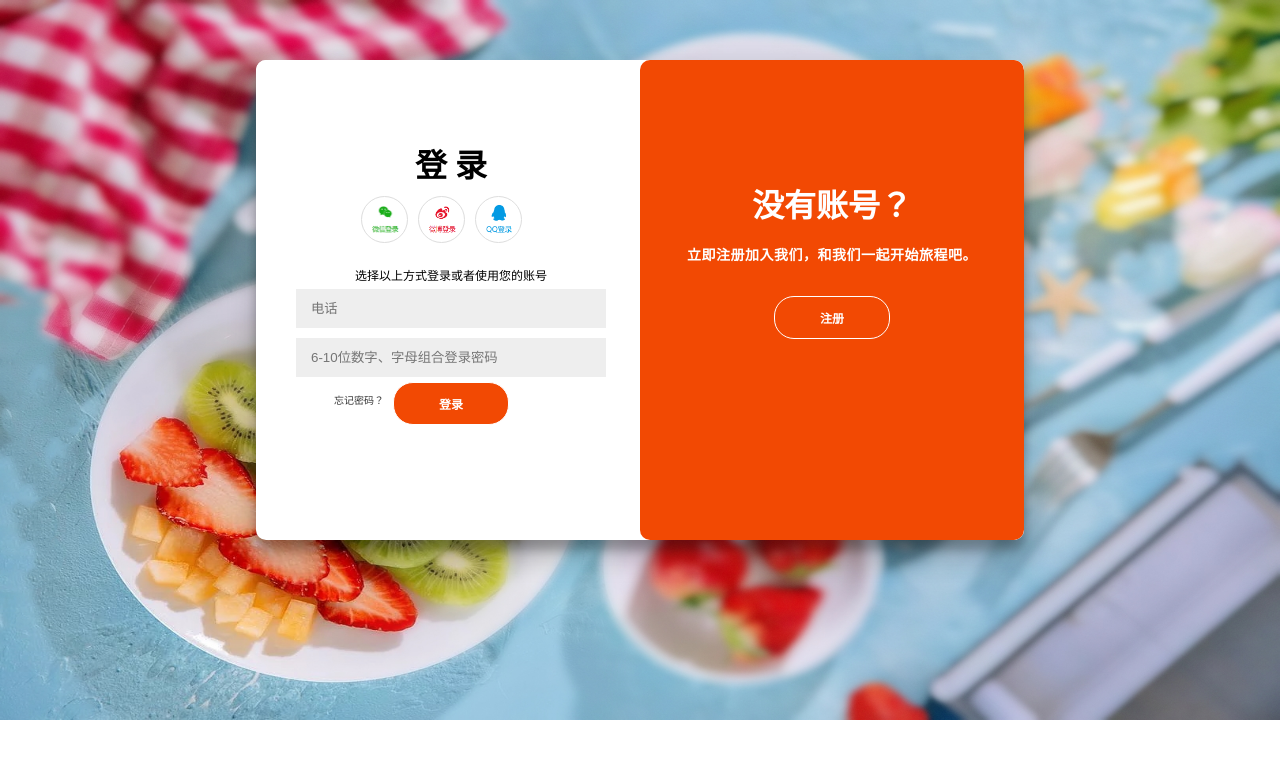
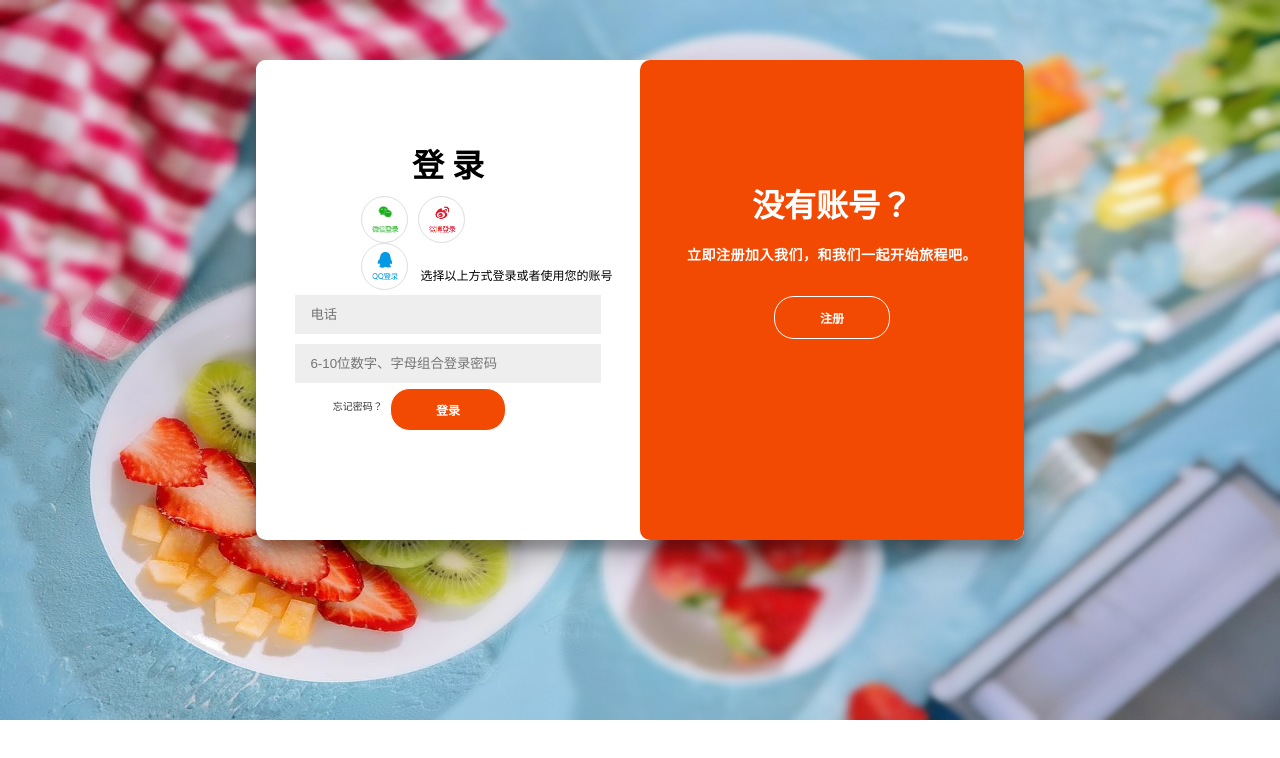
Before and after one commit to lijia-wei/embedded, a plain HTML site: page 初见&甜品屋/login.html in a window 1280 px wide. Drawn offline with Linux system fonts and the light colour scheme.

Commit message:
Update login.css

```diff
--- a/初见&甜品屋/style/login.css
+++ b/初见&甜品屋/style/login.css
@@ -31,7 +31,6 @@ span{
 	position:absolute;
 	top:0;
 	height:100%;
-	transition:all 0.6s ease-out;
 }
 .f-box form {
 	background-color:#fff;
@@ -42,7 +41,7 @@ span{
 }
 .social-box {
 	margin:10px 80px;
-	width: 190px;
+	width: 170px;
 	height: 60px;
 }
 .social-box a{
@@ -86,7 +85,7 @@ form>button, .over-panel>button{
 	font-size:12px;
 	font-weight:bold;
 	padding:12px 45px;
-	transition:transform 80ms ease-in;
+	transition:transform 30ms ease-in;
 }
 form>button:active, .over button:active{/*点击激活 */
 	transform:scale(0.95);/* 元素缩放倍数 */
@@ -106,50 +105,14 @@ form>button:active, .over button:active{/*点击激活 */
 	left:0;
 	width:50%;
 	z-index:3;
+	transition:transform 0.5s ease-out;
 }
 .sign-up-box {
 	left:0;
 	width:50%;
 	opacity:0;
 	z-index:2;
-}
-
-.over-box {
-	position:absolute;
-	top:0;
-	left:50%;
-	width:50%;
-	height:100%;
-	overflow:hidden;
-	border-radius:10px;
-	z-index:8;
-	transition:transform 0.6s ease-in-out;
-}
-.over {
-	background:#F24903;
-	color:#fff;
-	height:100%;
-	width:200%;
-	position:absolute;
-	left:-100%;/* 以over-box为参考 */
-	transition:transform 0.6s ease-in-out;
-}
-.over-panel {
-	position:absolute;
-	top:0;
-	height:100%;
-	width:50%;
-	text-align:center;
-	transition:transform 0.6s ease-in-out;
-}
-.over-panel>h1{
-	margin-top: 120px;
-}
-.over-right {
-	right: 0;
-}
-.over-left {
-	left: 0;
+	transition:transform 0.5s ease-out;
 }
 .box.active .sign-in-box {
 	transform:translateX(100%);
@@ -159,9 +122,45 @@ form>button:active, .over button:active{/*点击激活 */
 	opacity:1;
 	z-index:5;
 }
+.over-box {
+	position:absolute;
+	top:0;
+	left:50%;
+	width:50%;
+	height:100%;
+	overflow:hidden;/* 另一半隐藏 */
+	border-radius:10px;
+	z-index:8;
+	transition:transform 0.5s ease-in-out;
+}
 .box.active .over-box{
 	transform:translateX(-100%);
+}
+.over {
+	background:#F24903;
+	color:#fff;
+	height:100%;
+	width:200%;
+	position:absolute;
+	left:-100%;/* 以over-box为参考 */
+	transition:transform 0.5s ease-in-out;
 }
 .box.active .over{
 	transform:translateX(50%);
 }
+.over-panel {
+	position:absolute;
+	top:0;
+	height:100%;
+	width:50%;
+	text-align:center;
+}
+.over-panel>h1{
+	margin-top: 120px;
+}
+.over-right{
+	right: 0;
+}
+.over-left{
+	left: 0;
+}
```
